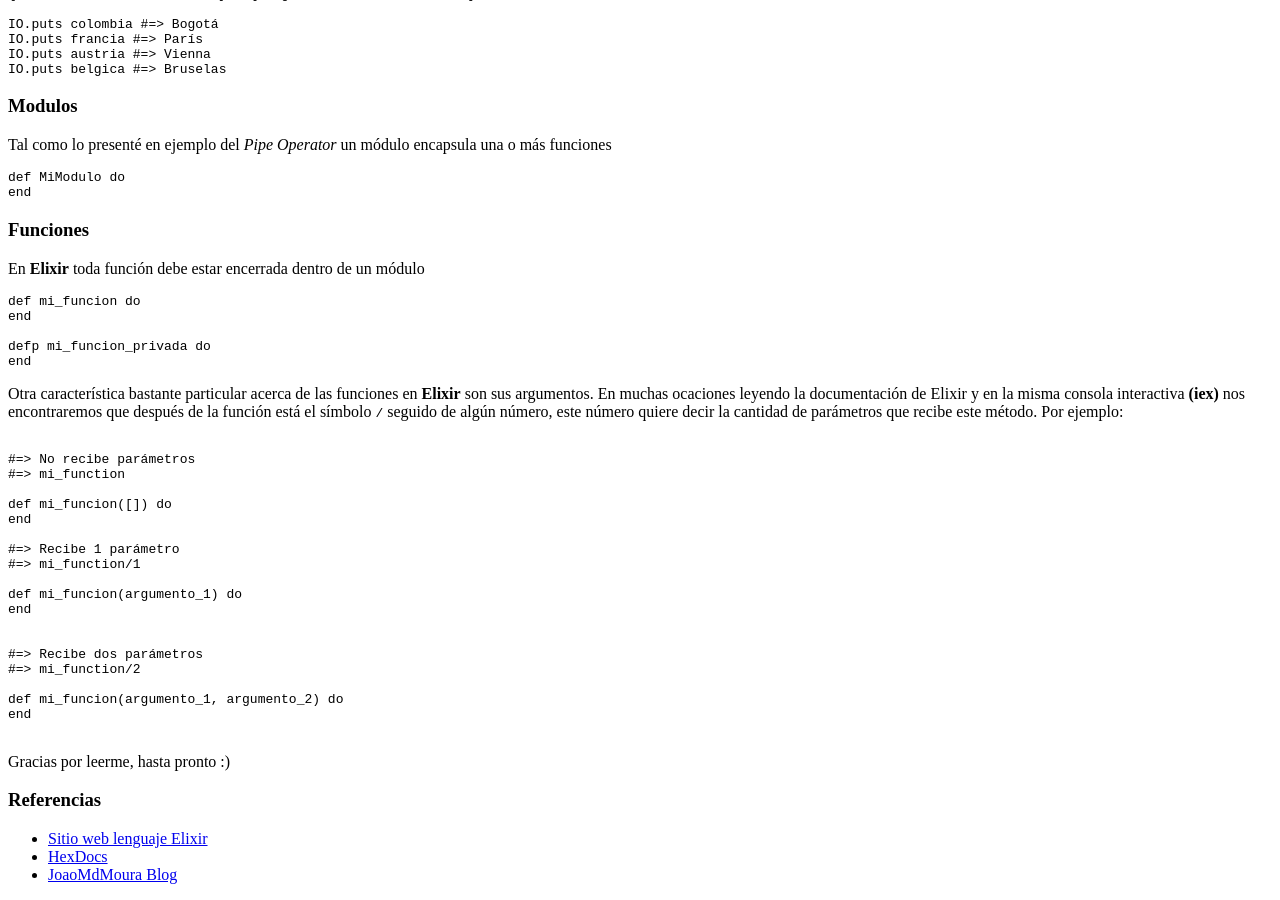
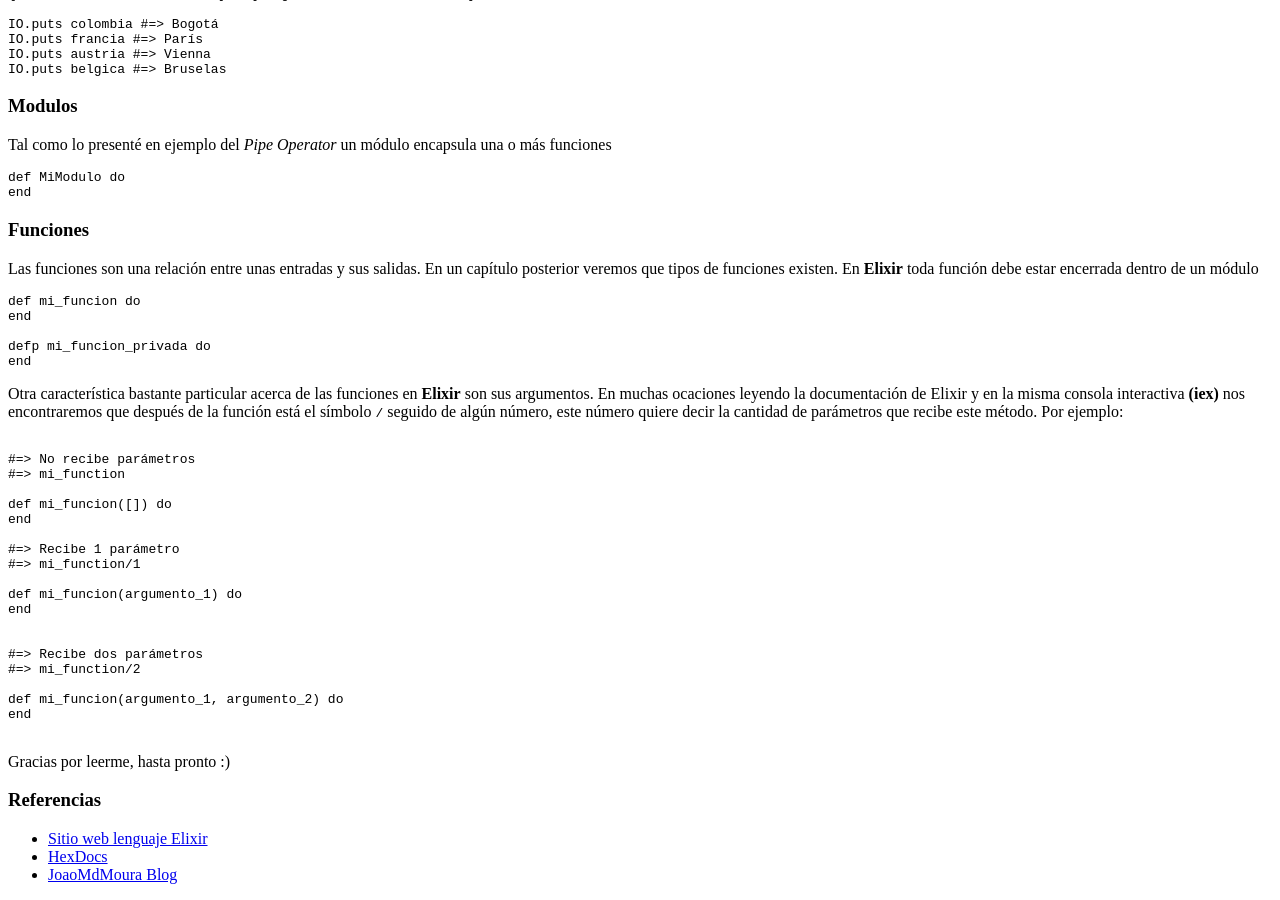
Before and after one commit to kmlroot/mauricio, a Jekyll site: the page built from _posts/2017-05-12-entendiendo-elixir-desde-la-perspectiva-de-un-principiante.md, in a window 1280 px wide and 900 px high, scrolled down 918 px. Built offline with Jekyll 4.4.1, drawn with Linux system fonts in a browser that asks for light colours; comment, search, counter and statistics services are not loaded.

Commit message:
Adding function description

````diff
--- a/_posts/2017-05-12-entendiendo-elixir-desde-la-perspectiva-de-un-principiante.md
+++ b/_posts/2017-05-12-entendiendo-elixir-desde-la-perspectiva-de-un-principiante.md
@@ -60,6 +60,7 @@
 ```
 
 ### Funciones
+Las funciones son una relación entre unas entradas y sus salidas. En un capítulo posterior veremos que tipos de funciones existen.
 En **Elixir** toda función debe estar encerrada dentro de un módulo
 
 ```
````
